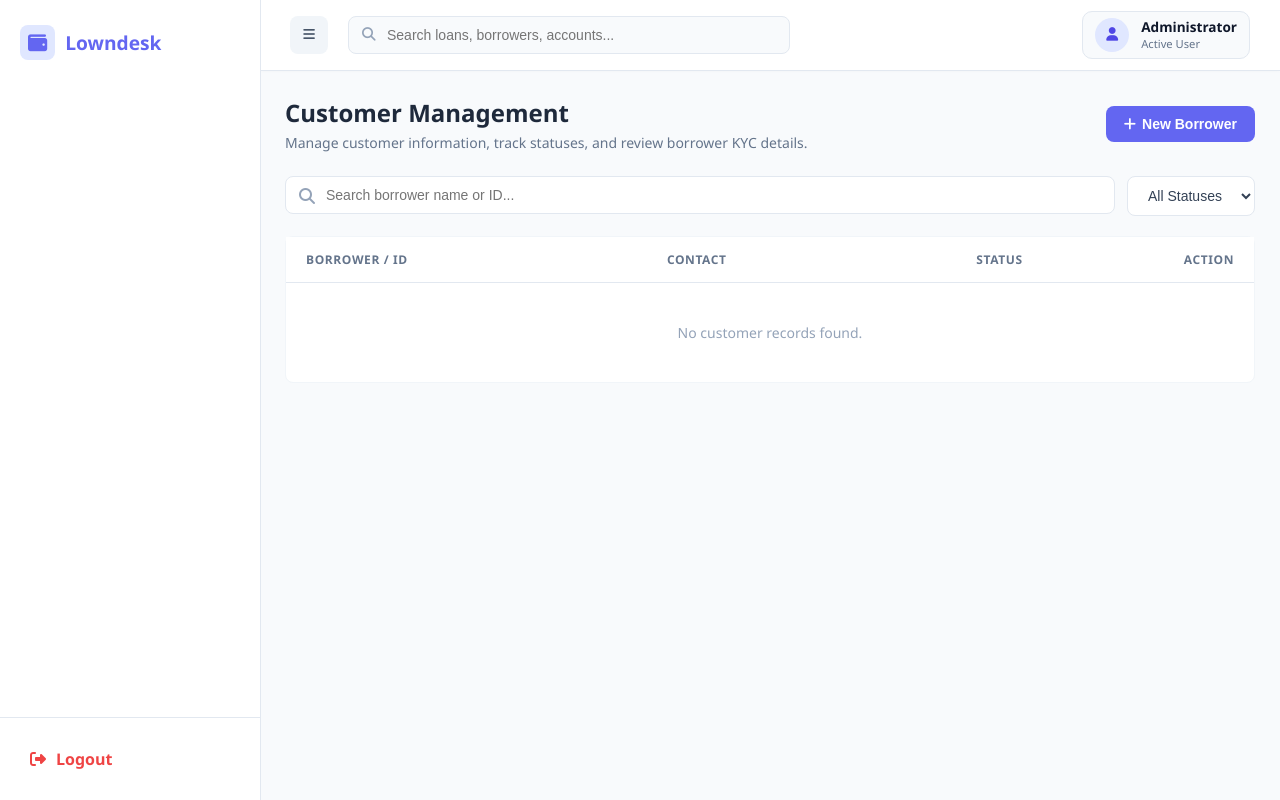
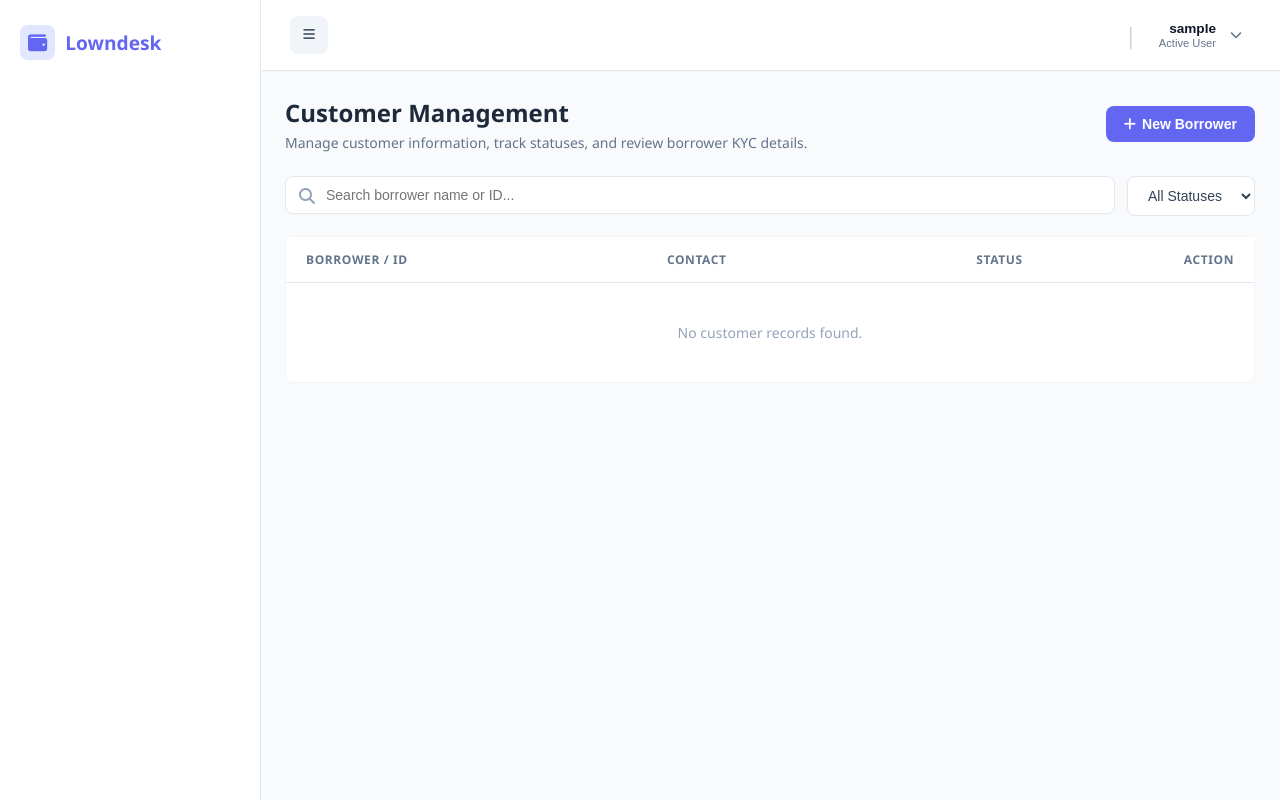
Before and after one commit to Marldhn/LoanSaaS, a PHP site: page /app/views/admin/borrowers/index.php in a window 1280 px wide. Run offline with PHP 8.4, Linux system fonts and the light colour scheme; the visitor is signed in with stand-in values (Sample User, id 1).

Commit message:
08042026

```diff
--- a/app/controllers/SuperAdminController.php
+++ b/app/controllers/SuperAdminController.php
@@ -19,7 +19,6 @@ class SuperAdminController {
         if ($_SESSION['user']['role'] !== 'superadmin') {
             die("Unauthorized");
         }
-
         $admins = $this->userModel->getAllAdmins();
         require_once dirname(__DIR__) . '/views/superadmin/admins/adminlist.php';
     }
--- a/app/views/layouts/header.php
+++ b/app/views/layouts/header.php
@@ -2,6 +2,7 @@
 if (session_status() === PHP_SESSION_NONE) session_start();
 $current_url = $_GET['url'] ?? '';
 $userRole = $_SESSION['user']['role'] ?? '';
+$userName = $_SESSION['user']['username'] ?? $_SESSION['user_name'] ?? 'Administrator';
 ?>
 <!DOCTYPE html>
 <html lang="en">
@@ -36,13 +37,7 @@ $userRole = $_SESSION['user']['role'] ?? '';
     .menu-item a:hover { background: var(--hover-bg); color: var(--primary-color); }
     .menu-item.active a { background: var(--primary-color); color: #fff; box-shadow: 0 4px 6px -1px rgba(99, 102, 241, 0.3); }
 
-    .sidebar-footer { padding: 20px; border-top: 1px solid var(--border-color); }
-    .sidebar-footer a {
-        display: flex; align-items: center; gap: 10px; color: #ef4444 !important;
-        text-decoration: none; font-weight: 600; padding: 10px; border-radius: 8px;
-        transition: background 0.2s;
-    }
-    .sidebar-footer a:hover { background: #fef2f2; }
+    .sidebar-footer { padding: 20px; border-top: 1px solid var(--border-color); display: none; }
 
     /* Main Wrapper to handle layout beside sidebar */
     .main-wrapper {
@@ -76,8 +71,6 @@ $userRole = $_SESSION['user']['role'] ?? '';
         display: flex;
         align-items: center;
         gap: 20px;
-        flex: 1;
-        max-width: 500px;
     }
 
     .sidebar-toggle-btn {
@@ -99,70 +92,40 @@ $userRole = $_SESSION['user']['role'] ?? '';
         color: #0f172a;
     }
 
-    .top-header-search {
-        position: relative;
-        flex: 1;
-    }
-
-    .top-header-search i {
-        position: absolute;
-        left: 14px;
-        top: 50%;
-        transform: translateY(-50%);
-        color: #94a3b8;
-        font-size: 0.85rem;
-    }
-
-    .top-header-search input {
-        width: 100%;
-        padding: 10px 16px 10px 38px;
-        background: #f8fafc;
-        border: 1px solid var(--border-color);
-        border-radius: 8px;
-        font-size: 0.875rem;
-        color: #1e293b;
-        outline: none;
-        box-sizing: border-box;
-        transition: all 0.2s ease;
-    }
-
-    .top-header-search input:focus {
-        background: #ffffff;
-        border-color: #6366f1;
-        box-shadow: 0 0 0 3px rgba(99, 102, 241, 0.1);
-    }
-
     .top-header-right {
         display: flex;
         align-items: center;
         gap: 16px;
     }
 
-    .top-header-profile {
+    /* Profile Dropdown Navbar Design with Vertical Separator */
+    .profile-dropdown-container {
+        position: relative;
         display: flex;
         align-items: center;
-        gap: 12px;
-        padding: 6px 12px;
-        background: #f8fafc;
-        border: 1px solid var(--border-color);
-        border-radius: 10px;
     }
 
-    .profile-avatar {
-        width: 34px;
-        height: 34px;
-        background: #e0e7ff;
-        color: #4f46e5;
-        border-radius: 50%;
+    .profile-trigger {
         display: flex;
         align-items: center;
-        justify-content: center;
-        font-size: 0.85rem;
+        gap: 10px;
+        cursor: pointer;
+        user-select: none;
+        background: transparent;
+        border: none;
+        padding: 4px 8px;
+        border-radius: 8px;
+        transition: background 0.15s ease;
+    }
+
+    .profile-trigger:hover {
+        background: #f8fafc;
     }
 
     .profile-info {
         display: flex;
         flex-direction: column;
+        text-align: right;
     }
 
     .profile-name {
@@ -253,36 +259,43 @@ $userRole = $_SESSION['user']['role'] ?? '';
         }
         ?>
     </ul>
-    <div class="sidebar-footer">
-        <a href="/loansaas/public/index.php?url=auth/logout">
-            <i class="fas fa-sign-out-alt"></i> Logout
-        </a>
-    </div>
 </aside>
 
 <!-- Main Wrapper Container -->
 <div class="main-wrapper">
 
-    <!-- Inline Integrated Top Header Bar -->
+    <!-- Top Header Bar (Search box removed) -->
     <header class="top-header">
         <div class="top-header-left">
             <button type="button" class="sidebar-toggle-btn" id="sidebarToggle" onclick="document.querySelector('.sidebar').classList.toggle('active')" title="Toggle Sidebar">
                 <i class="fas fa-bars"></i>
             </button>
-            <div class="top-header-search">
-                <i class="fas fa-search"></i>
-                <input type="text" placeholder="Search loans, borrowers, accounts..." id="globalSearchInput">
-            </div>
         </div>
 
         <div class="top-header-right">
-            <div class="top-header-profile">
-                <div class="profile-avatar">
-                    <i class="fas fa-user"></i>
+            <div class="profile-dropdown-container">
+                <div style="display: flex; align-items: center; gap: 14px;">
+                    <!-- Vertical Line Separator -->
+                    <span style="color: #cbd5e1; font-size: 1.4rem; font-weight: 300;">|</span>
+
+                    <button type="button" class="profile-trigger" id="userDropdownTrigger">
+                        <div class="profile-info">
+                            <span class="profile-name"><?= htmlspecialchars($userName, ENT_QUOTES) ?></span>
+                            <span class="profile-role"><?= htmlspecialchars($userRole ?: 'Active User', ENT_QUOTES) ?></span>
                         </div>
-                <div class="profile-info">
-                    <span class="profile-name"><?= htmlspecialchars($_SESSION['user']['username'] ?? 'Administrator') ?></span>
-                    <span class="profile-role"><?= htmlspecialchars($userRole ?: 'Active User') ?></span>
+                        <i class="fas fa-chevron-down" style="font-size: 0.75rem; color: #64748b; margin-left: 4px;"></i>
+                    </button>
+                </div>
+
+                <!-- Dropdown Menu -->
+                <div class="user-dropdown-menu" id="userDropdownMenu">
+                    <a href="/loansaas/public/index.php?url=admin/settings">
+                        <i class="fas fa-gear" style="width: 16px;"></i> Settings
+                    </a>
+                    <div class="dropdown-divider"></div>
+                    <a href="/loansaas/public/index.php?url=auth/logout" class="logout-link">
+                        <i class="fas fa-sign-out-alt" style="width: 16px;"></i> Logout
+                    </a>
                 </div>
             </div>
         </div>
@@ -290,6 +303,22 @@ $userRole = $_SESSION['user']['role'] ?? '';
 
     <main class="main-content">
         <script>
+            // Dropdown Toggle and Outside Click Handler
+            document.addEventListener('DOMContentLoaded', function() {
+                const dropdownTrigger = document.getElementById('userDropdownTrigger');
+                const dropdownMenu = document.getElementById('userDropdownMenu');
+
+                if (dropdownTrigger && dropdownMenu) {
+                    dropdownTrigger.addEventListener('click', function(e) {
+                        e.stopPropagation();
+                        dropdownMenu.style.display = dropdownMenu.style.display === 'block' ? 'none' : 'block';
+                    });
+
+                    window.addEventListener('click', function() {
+                        dropdownMenu.style.display = 'none';
+                    });
+                }
+
                 // Close sidebar when clicking outside on smaller screens
                 document.addEventListener('click', (e) => {
                     const sidebar = document.querySelector('.sidebar');
```
Also changed, not shown: other parts of app/views/layouts/header.php (+48 -4 lines), app/views/admin/loans/index.php (+55 -11 lines). Lines whose indentation alone changed are shown as unchanged.
